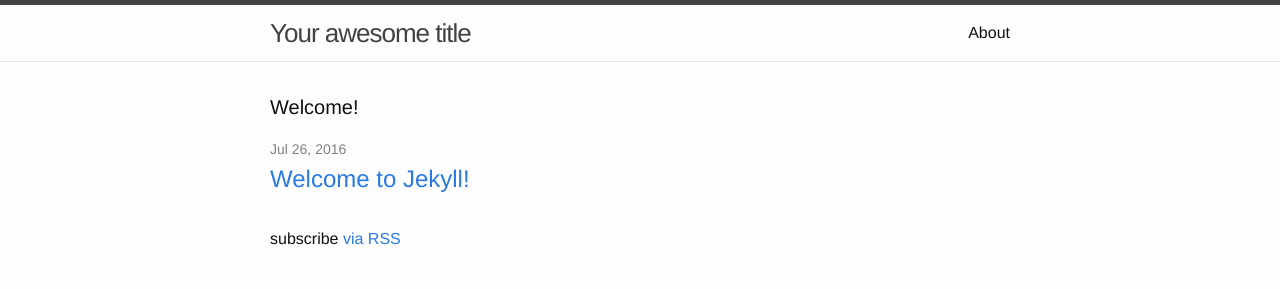
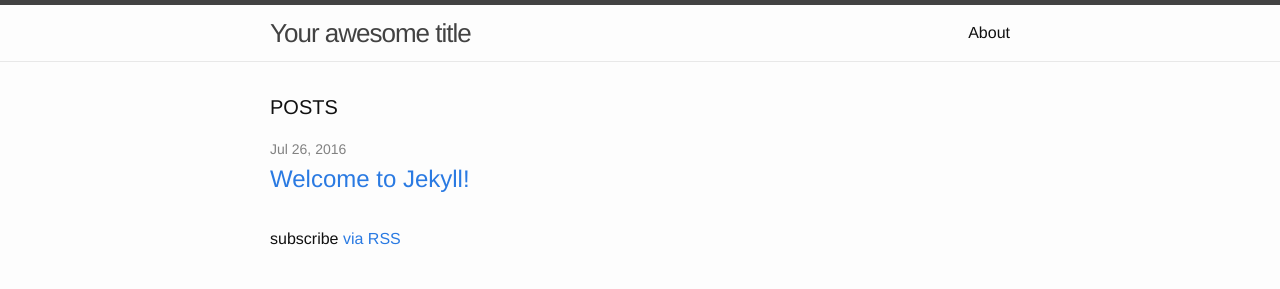
Before and after one commit to laulaulazza/laulaulazza.github.io, a Jekyll site: the page built from index.html, in a window 1280 px wide. Shown: the top 289 px of the page. Built offline with Jekyll 4.4.1, drawn with Linux system fonts in a browser that asks for light colours.

Commit message:
trying committing

```diff
--- a/index.html
+++ b/index.html
@@ -4,7 +4,7 @@
 
 <div class="home">
 
-  <h1 class="page-heading">Welcome!</h1>
+  <h1 class="page-heading">POSTS</h1>
 
   <ul class="post-list">
     {% for post in site.posts %}
```
